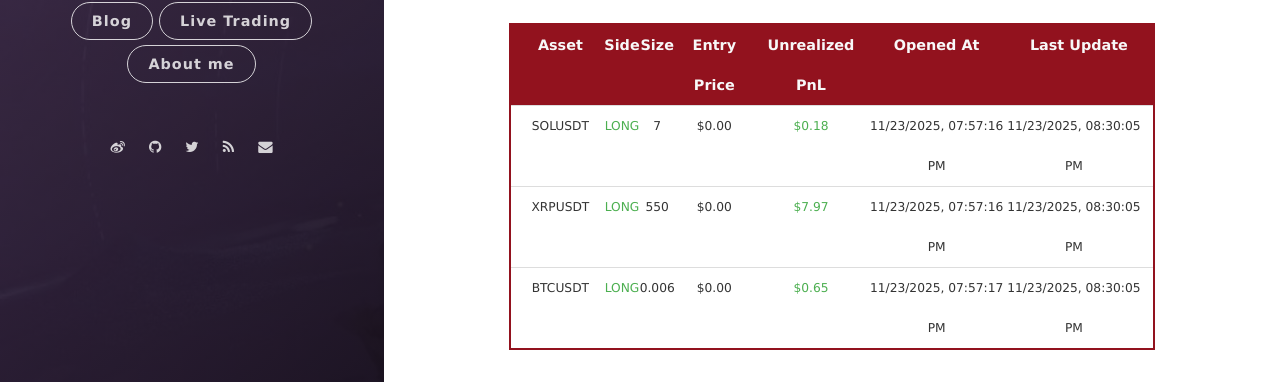
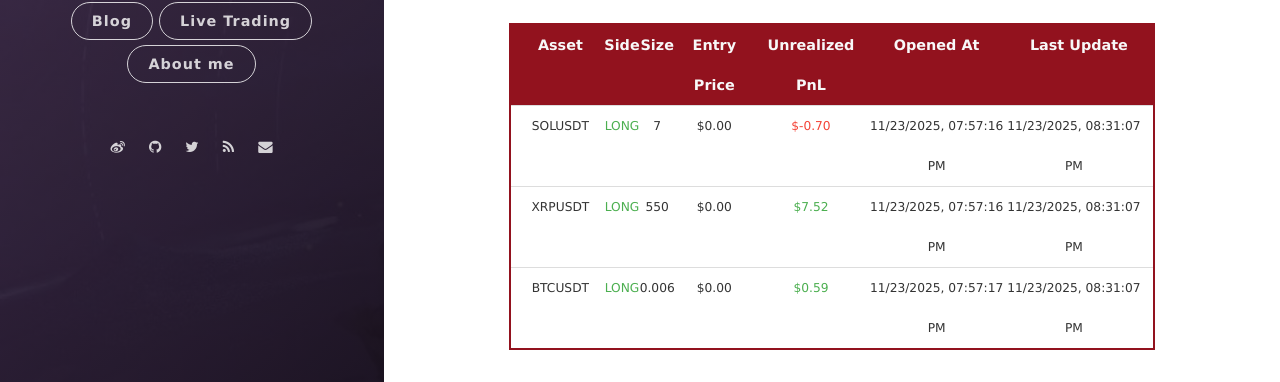
Before and after one commit to leeyegy/leeyegy.github.io, a Jekyll site: the page built from live-trading.html, in a window 1280 px wide and 1026 px high. Shown: the part 576-958 px from the top of the window. Built offline with Jekyll 4.4.1, drawn with Linux system fonts in a browser that asks for light colours; nearby versions of some CDN libraries.

Commit message:
AccountMonitor: refresh positions 2025-11-24T04:31:07+08:00

```diff
--- a/assets/data/binance/positions.json
+++ b/assets/data/binance/positions.json
@@ -4,26 +4,26 @@
     "side": "LONG",
     "size": 7.0,
     "entryPrice": 0.0,
-    "unrealizedPnl": 0.17760848,
+    "unrealizedPnl": -0.7,
     "openedAt": "2025-11-24T03:57:16+08:00",
-    "reportedAt": "2025-11-24T04:30:05+08:00"
+    "reportedAt": "2025-11-24T04:31:07+08:00"
   },
   {
     "symbol": "XRPUSDT",
     "side": "LONG",
     "size": 550.0,
     "entryPrice": 0.0,
-    "unrealizedPnl": 7.9722115,
+    "unrealizedPnl": 7.518357,
     "openedAt": "2025-11-24T03:57:16+08:00",
-    "reportedAt": "2025-11-24T04:30:05+08:00"
+    "reportedAt": "2025-11-24T04:31:07+08:00"
   },
   {
     "symbol": "BTCUSDT",
     "side": "LONG",
     "size": 0.006,
     "entryPrice": 0.0,
-    "unrealizedPnl": 0.6521726,
+    "unrealizedPnl": 0.58849447,
     "openedAt": "2025-11-24T03:57:17+08:00",
-    "reportedAt": "2025-11-24T04:30:05+08:00"
+    "reportedAt": "2025-11-24T04:31:07+08:00"
   }
 ]
```
